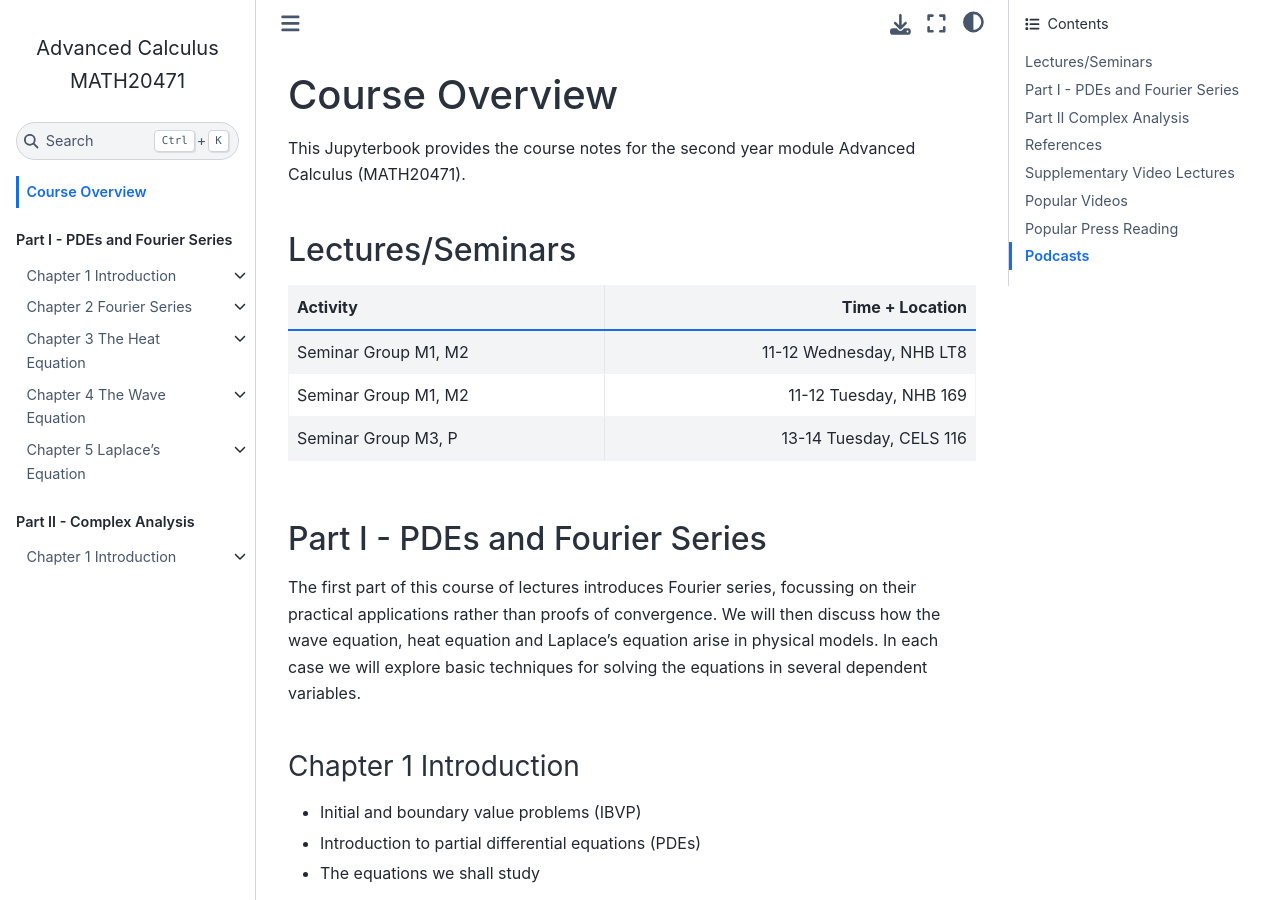
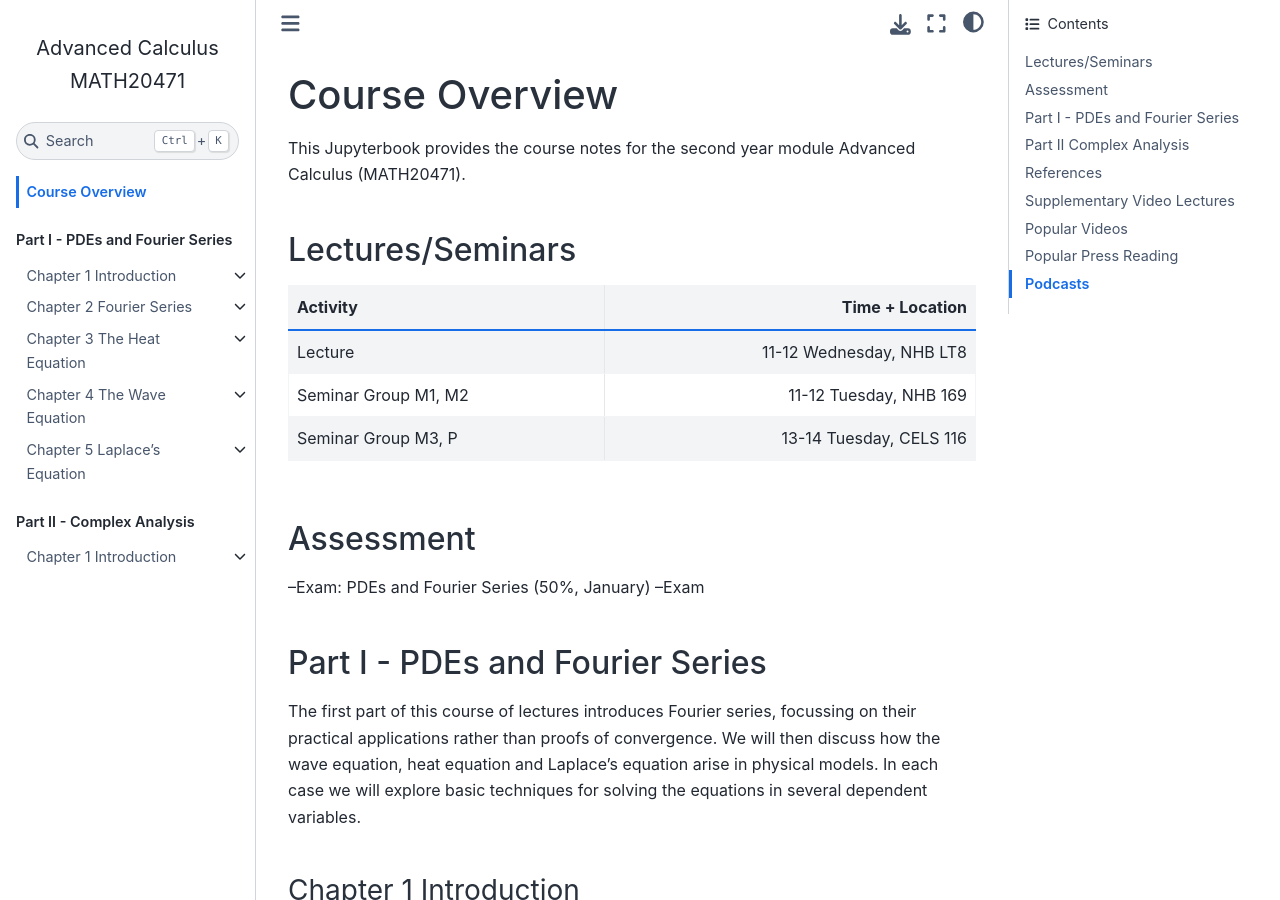
Before and after one commit to jjcrofts77/Advanced-Calculus-MATH20471, a Jupyter Book: the page built from intro.md, in a window 1280 px wide and 900 px high. Built offline with Jupyter Book 1.0.4 settings and Sphinx 7.4.7 and the Sphinx Book theme 1.1.4, drawn with Linux system fonts in a browser that asks for light colours.

Commit message:
Update intro.md

```diff
--- a/intro.md
+++ b/intro.md
@@ -7,9 +7,14 @@ This Jupyterbook provides the course notes for the second year module Advanced C
 
 |  Activity  | Time + Location |
 | :--- | ---: |
-| Seminar Group M1, M2    | 11-12 Wednesday, NHB LT8     |
+|Lecture  | 11-12 Wednesday, NHB LT8     |
 | Seminar Group M1, M2    | 11-12 Tuesday, NHB 169    |
 | Seminar Group M3, P    | 13-14 Tuesday, CELS 116    |
+
+### Assessment
+
+--Exam: PDEs and Fourier Series (50%, January)
+--Exam
 
 ## Part I - PDEs and Fourier Series
 
```
